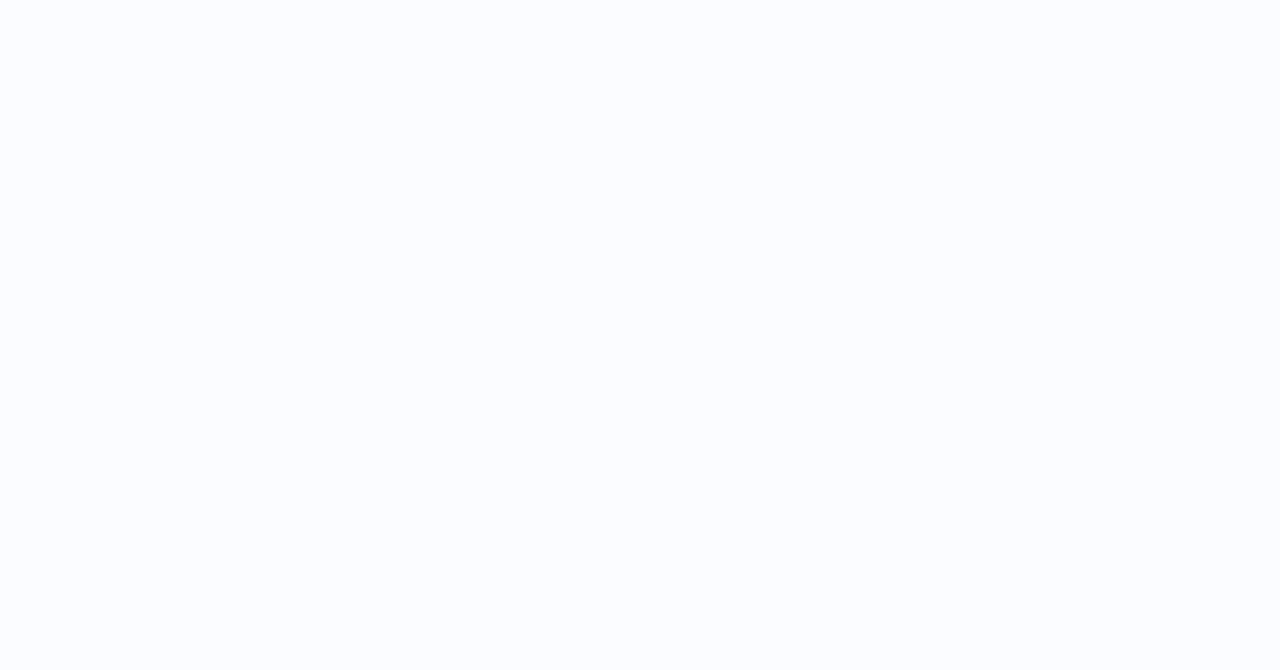
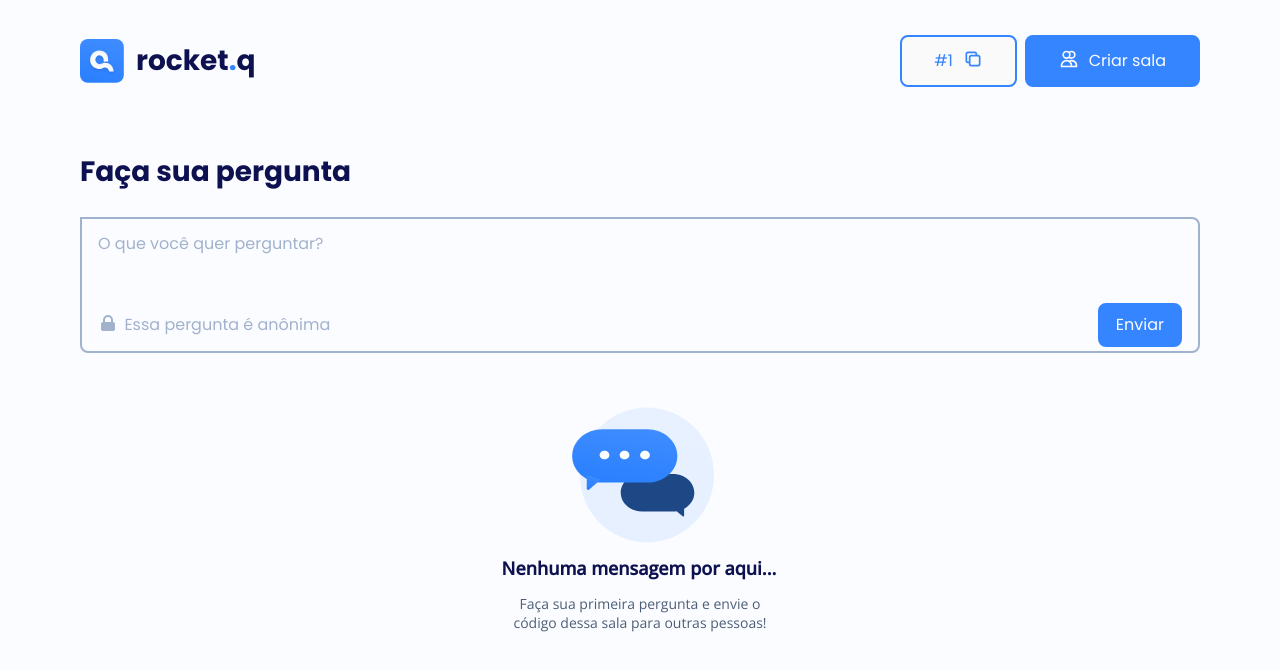
Before and after one commit to yammartins/rocket.q-clone, a React (Vite) app: page /room/1 in a window 1280 px wide. Before the commit this address had no page. Shown: the top 670 px of the page. Built offline with nearby package versions, Linux system fonts and the light colour scheme.

Commit message:
feat(app): create room

```diff
--- a/src/components/Button/index.tsx
+++ b/src/components/Button/index.tsx
@@ -10,21 +10,23 @@ interface ButtonProps extends HTMLAttributes<HTMLButtonElement> {
   full?: boolean,
   size?: 'sm' | 'md',
   label: string | number,
+  submit?: boolean,
+  disabled?: boolean,
   iconLeft?: 'users' | 'user' | 'lock' | 'login',
   iconRight?: 'duplicate',
   appearance?: 'outline' | 'solid';
-  submit?: boolean,
 }
 
 const Button: React.FC<ButtonProps> = ({
   full = false,
   size = 'md',
   label,
+  submit,
+  disabled,
   iconLeft,
   iconRight,
+  className,
   appearance = 'solid',
-  submit,
-  className,
   ...rest
 }) => {
   const styled = classNames(
@@ -33,16 +35,17 @@ const Button: React.FC<ButtonProps> = ({
     `is-${size}`,
     full && 'w-full',
     `is-${appearance}`,
+    disabled && 'is-disabled',
     iconLeft && 'is-icon-left',
     iconRight && 'is-icon-right',
   );
 
   const icons = {
     users: <UsersIcon />,
-    duplicate: <DuplicateIcon />,
     user: <UserIcon />,
     lock: <LockClosedIcon />,
     login: <LogoutIcon />,
+    duplicate: <DuplicateIcon />,
 
   };
 
@@ -50,6 +53,7 @@ const Button: React.FC<ButtonProps> = ({
     <button
       {...rest}
       type={submit ? 'submit' : 'button'}
+      disabled={disabled}
       className={styled}
     >
       {iconLeft && icons[iconLeft]}
--- a/src/pages/Channel/index.tsx
+++ b/src/pages/Channel/index.tsx
@@ -1,18 +1,26 @@
-import { Link } from 'react-router-dom';
+import { Link, useParams } from 'react-router-dom';
 
 import { LockClosedIcon } from '@heroicons/react/solid';
 
 import ChatImage from '../../assets/notification.svg';
 import Button from '../../components/Button';
 import Rocket from '../../components/Logo';
+// import api from '../../services';
 
-const Channel: React.FC = () => (
+const Channel: React.FC = () => {
+  const {
+    id,
+  } = useParams();
+
+  // api.post(`/channels/${id}/messages`, { message: text })
+
+  return (
     <>
       <header className="container channel flex mt-[2.185rem] mb- items-center justify-between">
         <Rocket />
         <div className="channel-buttons flex gap-2">
-        <Button label="#512302" iconRight="duplicate" appearance="outline" className="gap-[0.625rem]" />
-        <Link to="/createsala">
+          <Button label={`#${id}`} iconRight="duplicate" appearance="outline" className="gap-[0.625rem]" />
+          <Link to="/create-room">
             <Button label="Criar sala" submit iconLeft="users" className="gap-[0.625rem]" />
           </Link>
         </div>
@@ -47,5 +55,6 @@ const Channel: React.FC = () => (
       </main>
     </>
   );
+};
 
 export default Channel;
--- a/src/pages/ChannelMessage/index.tsx
+++ b/src/pages/ChannelMessage/index.tsx
@@ -51,7 +51,7 @@ const MessageChat: React.FC = () => {
         <Rocket />
         <div className="channel-buttons flex gap-2">
           <Button label="#512302" iconRight="duplicate" appearance="outline" className="gap-[0.625rem]" />
-          <Link to="/createsala">
+          <Link to="/create-room">
             <Button label="Criar sala" submit iconLeft="users" className="gap-[0.625rem]" />
           </Link>
         </div>
--- a/src/pages/CreateSala/index.tsx
+++ b/src/pages/CreateSala/index.tsx
@@ -1,16 +1,22 @@
+import { useState } from 'react';
 import { useNavigate } from 'react-router-dom';
 
 import Saly from '../../assets/Saly-6.svg';
 import Button from '../../components/Button';
 import Rocket from '../../components/Logo';
+import api from '../../services';
 
 const CreateSala: React.FC = () => {
+  const [text, onText] = useState('');
+
   const navigate = useNavigate();
 
-  const submit = () => {
-    // request to api.
+  const submit = async (e: any) => {
+    e.preventDefault();
 
-    navigate('/canaldoyam');
+    const { data } = await api.post('/channels', { password: text });
+
+    navigate(`/room/${data.id}`);
   };
 
   return (
@@ -29,10 +35,19 @@ const CreateSala: React.FC = () => {
         >
           <input
             type="text"
+            value={text}
+            onChange={({ target }) => onText(target.value)}
             className="h-12 w-[22.7rem] p-4 text-base bg-[#FBFCFF] mt-6 mb-5 rounded-lg border-2 border-greyblue"
             placeholder="Insira uma senha"
           />
-          <Button submit iconLeft="users" label="Criar sala" className="flex gap-[0.625rem] justify-center w-full" />
+
+          <Button
+            submit
+            iconLeft="users"
+            label="Criar sala"
+            disabled={text ? text.length <= 5 : true}
+            className="flex gap-[0.625rem] justify-center w-full"
+          />
         </form>
       </div>
     </main>
--- a/src/pages/HomePage/index.tsx
+++ b/src/pages/HomePage/index.tsx
@@ -48,7 +48,7 @@ const Homepage: React.FC = () => {
             <br />
             forma fácil
           </h1>
-          <Link to="createsala">
+          <Link to="create-room">
             <Button iconLeft="users" label="Criar sala" appearance="outline" className="flex gap-[0.625rem] justify-center w-full" />
           </Link>
         </div>
--- a/src/routes.tsx
+++ b/src/routes.tsx
@@ -10,12 +10,11 @@ const Router: React.FC = () => (
     <Routes>
       <Route path="/" element={<Homepage />} />
 
-      <Route path="createsala" element={<CreateSala />} />
+      <Route path="create-room" element={<CreateSala />} />
 
-      <Route path="canaldoyam" element={<Channel />} />
+      <Route path="room/:id" element={<Channel />} />
 
       <Route path="message" element={<MessageChat />} />
-
     </Routes>
   </BrowserRouter>
 );
--- /dev/null
+++ b/src/services/index.ts
@@ -0,0 +1,7 @@
+import axios from 'axios';
+
+const api = axios.create({
+  baseURL: 'http://localhost:3333',
+});
+
+export default api;
```
Lines whose indentation alone changed are shown as unchanged.
